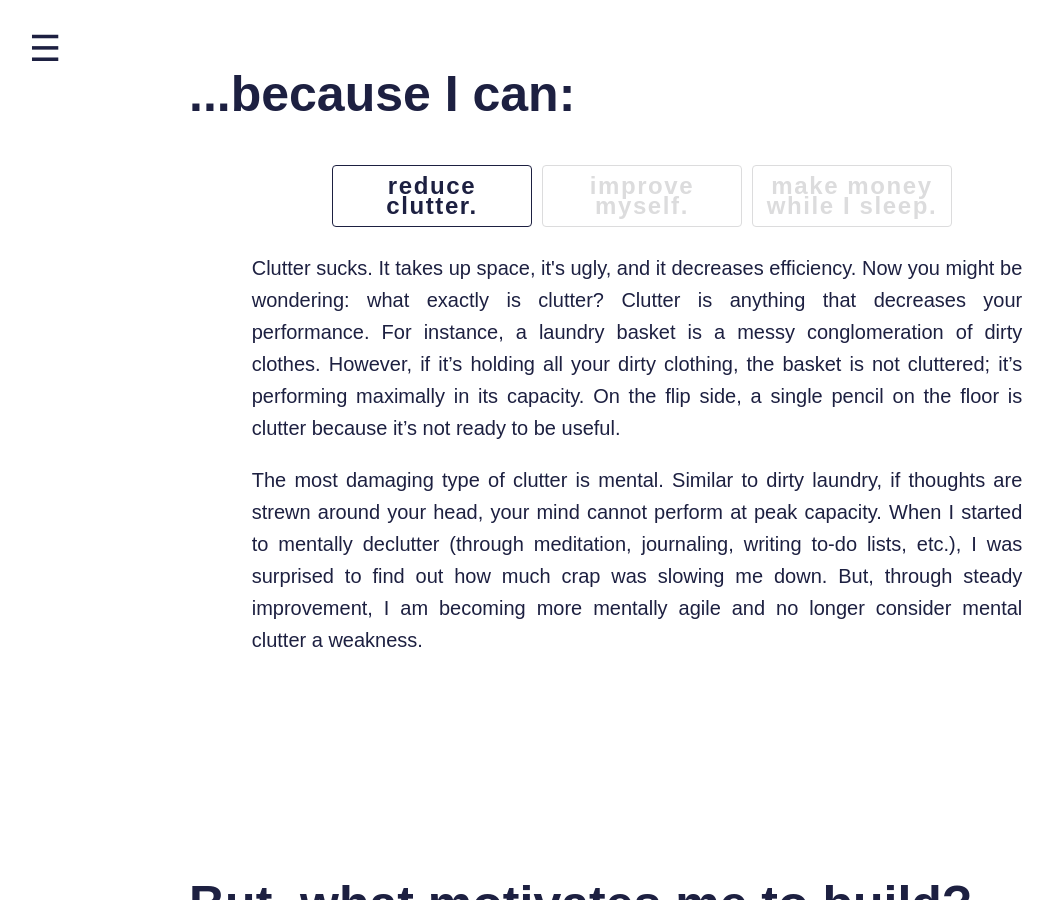
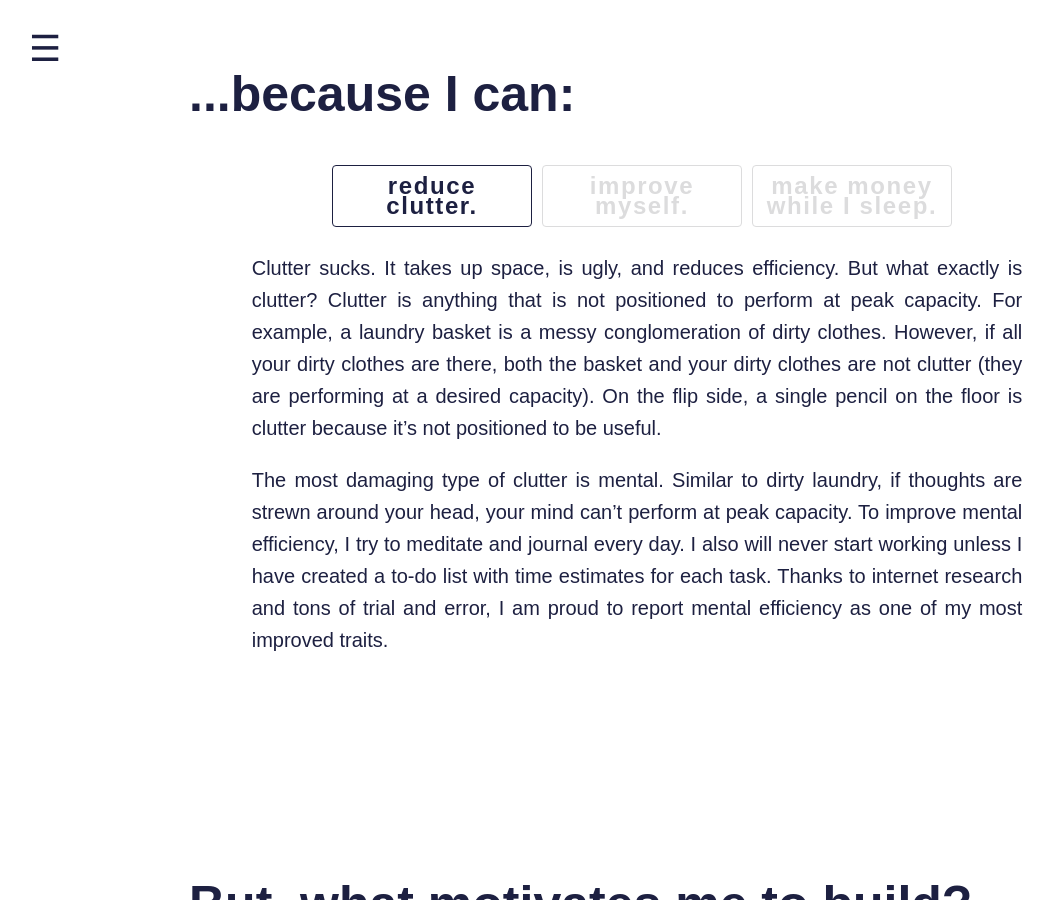
Before and after one commit to michael-berk/mberk06.github.io, a Jekyll site: the page built from about.html, in a window 1280 px wide and 900 px high, scrolled down 924 px. Shown: the whole window, without its empty margins (3-1057 px from the left). Built offline with Jekyll 4.4.1, drawn with Linux system fonts in a browser that asks for light colours.

Commit message:
web final

```diff
--- a/_includes/aboutInclude.html
+++ b/_includes/aboutInclude.html
@@ -1,5 +1,5 @@
 <script src="/scripts/becauseButtons.js">//handle button clicks</script><script src="/scripts/wordcloud.js">//handle wordcloud mouseover</script><script src="/scripts/tooltip.js">//handle tooltip for mobile</script><meta name="viewport" content="width=device-width, initial-scale=1"/><div class="opener-container"></div><h1 id="opener">I Love<br>Building</h1><div id="about-content"><div id="because-container"><h2 id="becuase" class="main-sentence">...because I can: </h2><div id="because-button-container"><button id="b_clutter" class="because-buttons">reduce<br>clutter. </button><button id="b_improvement" class="because-buttons">improve<br>myself.</button><button id="b_money" class="because-buttons">make money<br>while I sleep.</button></div><div id="because-text-container"><p id="because-text1" class="because-text"></p><p id="because-text2" class="because-text"></p></div></div><h2 id="values-sentence" class="main-sentence">
 But, what motivates me to build<span id="question" onclick="tooltip(this)" class="tooltip_question">?
 <span class="tooltiptext"> "Here is a<a href="/assets/img/whytree.png")> tree </a> showing how values motivate me. Values in yellow are the ones I'm currently focusing on." </span></span></h2><div id="values-container"><div class="value-container"><h2 class="numeral">I</h2><h3 onclick="tooltip(this)" class="values">Growth
-<span class="tooltiptext"> My Definition: improvement of myself and my skills</span></h3></div><div class="value-container"><h2 class="numeral">II</h2><h3 onclick="tooltip(this)" class="values">Ambition<span class="tooltiptext">My Definition: setting and reaching demanding goals</span></h3></div><div class="value-container"><h2 class="numeral">III</h2><h3 onclick="tooltip(this)" class="values">Pleasure<span class="tooltiptext">My Definition: emphasizing and enjoying the process</span></h3></div><div class="value-container"><h2 class="numeral">IV</h2><h3 onclick="tooltip(this)" class="values">Grit<span class="tooltiptext">My Definition: achievement in difficult circumstances</span></h3></div><div class="value-container"><h2 class="numeral">V</h2><h3 onclick="tooltip(this)" class="values">Impact<span class="tooltiptext">My Definition: effective contributions to my work</span></h3></div><div class="value-container"><h2 class="numeral">VI</h2><h3 onclick="tooltip(this)" class="values">Exploration<span class="tooltiptext">My Defenition: allowing curiosity motivate me</span></h3></div></div><h2 id="wordcloud-sentence" class="main-sentence">Using these values, I try to incorporate...</h2><div class="wordcloud-container-svg"><script>$('.wordcloud-container-svg').load('/wordcloud/wordcloud.svg');
+<span class="tooltiptext"> Consistently improving myself and my skills</span></h3></div><div class="value-container"><h2 class="numeral">II</h2><h3 onclick="tooltip(this)" class="values">Ambition<span class="tooltiptext">Setting goals that are sometimes too difficult to achieve </span></h3></div><div class="value-container"><h2 class="numeral">III</h2><h3 onclick="tooltip(this)" class="values">Pleasure<span class="tooltiptext">Staying present and enjoying the process</span></h3></div><div class="value-container"><h2 class="numeral">IV</h2><h3 onclick="tooltip(this)" class="values">Grit<span class="tooltiptext">Persevering in sub-optimal circumstances</span></h3></div><div class="value-container"><h2 class="numeral">V</h2><h3 onclick="tooltip(this)" class="values">Impact<span class="tooltiptext">Utilizing the 80/20 rule when planning my work</span></h3></div><div class="value-container"><h2 class="numeral">VI</h2><h3 onclick="tooltip(this)" class="values">Exploration<span class="tooltiptext">Allowing curiosity to steer my projects</span></h3></div></div><h2 id="wordcloud-sentence" class="main-sentence">Using these values, I try to incorporate...</h2><div class="wordcloud-container-svg"><script>$('.wordcloud-container-svg').load('/wordcloud/wordcloud.svg');
 </script></div><div class="wordcloud-container-img"><img id="wordcloud-img" src="/assets/img/wordcloud-mobile.png" style="width:100%"/></div><span id="basketball" onclick="tooltip(this)" class="tooltip_basketball"><span class="tooltiptext"> "If you're curious, this is the <a href="https://www.youtube.com/watch?v=SrlBgLdGKZM")>best dunk</a> of all time. </span></span><h2 class="main-sentence">Here's what I've done so far...</h2><div class="button-wrapper"><form action="/experience#last"><input id="experience-button" type="submit" value="experience"/></form></div></div>
--- a/_includes/footer.html
+++ b/_includes/footer.html
@@ -1 +1 @@
-<script src="/scripts/tooltip.js">//handle tooltip for mobile</script><footer id="footer"><div id="social-container1"><hr/><a href="/"><p id="footer-name">Michael Berk </p></a><div id="sushi" onclick="tooltip(this)" class="tooltip_right"><span class="tooltiptext">"My second passion is food. My favorite cuisine is sushi (because of childhood priming), but I will eat literally anything."</span></div><div id="social-container2"><!--Social media links--><a href="https://github.com/mberk06"><img id="github" src="/assets/img/github.png" class="icon"/></a><a href="https://www.linkedin.com/in/michael-berk-48783a146/"><img id="linkedin" src="/assets/img/linkedin.png" class="icon"/></a><a href="https://stackoverflow.com/users/9040673/michael-berk"><img id="stackoverflow" src="/assets/img/stackoverflow.png" class="icon"/></a></div></div></footer>
+<script src="/scripts/tooltip.js">//handle tooltip for mobile</script><footer id="footer"><div id="social-container1"><hr/><a href="/"><p id="footer-name">Michael Berk </p></a><div id="sushi" onclick="tooltip(this)" class="tooltip_right"><span class="tooltiptext">"My second passion is food. My favorite cuisine is sushi (because of childhood priming), but I will eat literally anything."</span></div><div id="social-container2"><!--Social media links--><a href="https://github.com/mberk06"><img id="github" src="/assets/img/github.png" class="icon"/></a><a href="https://www.linkedin.com/in/michael-berk-48783a146/"><img id="linkedin" src="/assets/img/linkedin.png" class="icon"/></a><a href="https://stackoverflow.com/users/3206926/michael-berk"><img id="stackoverflow" src="/assets/img/stackoverflow.png" class="icon"/></a></div></div></footer>
--- a/_jadefiles/footer.jade
+++ b/_jadefiles/footer.jade
@@ -15,5 +15,5 @@
 				img(class="icon", id="github", src="/assets/img/github.png")
 			a(href="https://www.linkedin.com/in/michael-berk-48783a146/")
 				img(class="icon", id="linkedin", src="/assets/img/linkedin.png")
-			a(href="https://stackoverflow.com/users/9040673/michael-berk")
+			a(href="https://stackoverflow.com/users/3206926/michael-berk")
 				img(class="icon", id="stackoverflow", src="/assets/img/stackoverflow.png")
--- a/assets/css/1-base/_base.sass
+++ b/assets/css/1-base/_base.sass
@@ -343,12 +343,12 @@
     position: absolute
     z-index: 100000000
     top: 12px
-    right: 120%
+    right: 105%
     &::after
       content: ""
       position: absolute
       top: 50%
-      left: 100%
+      transform: translate(-100px, 0)
       margin-top: -5px
       border-width: 5px
       border-style: solid
--- a/assets/css/main.css
+++ b/assets/css/main.css
@@ -650,12 +650,13 @@
     position: absolute;
     z-index: 100000000;
     top: 12px;
-    right: 120%; }
+    right: 105%; }
     .tooltip_shark .tooltiptext::after {
       content: "";
       position: absolute;
       top: 50%;
-      left: 100%;
+      -webkit-transform: translate(-100px, 0);
+              transform: translate(-100px, 0);
       margin-top: -5px;
       border-width: 5px;
       border-style: solid;
--- a/text/because_text.json
+++ b/text/because_text.json
@@ -1,7 +1,7 @@
 [
 	{
-		"clutter" : ["Clutter sucks. It takes up space, it's ugly, and it decreases efficiency. Now you might be wondering: what exactly is clutter? Clutter is anything that decreases your performance. For instance, a laundry basket is a messy conglomeration of dirty clothes. However, if it’s holding all your dirty clothing, the basket is not cluttered; it’s performing maximally in its capacity. On the flip side, a single pencil on the floor is clutter because it’s not ready to be useful.","The most damaging type of clutter is mental. Similar to dirty laundry, if thoughts are strewn around your head, your mind cannot perform at peak capacity. When I started to mentally declutter (through meditation, journaling, writing to-do lists, etc.), I was surprised to find out how much crap was slowing me down. But, through steady improvement, I am becoming more mentally agile and no longer consider mental clutter a weakness."],
-		"improvement" : ["Here’s some math: if you improve by one percent every day, after one year you will be about 37 times better. So, it seems like a no-brainer to improve consistently at the highest level possible. Few things are more rewarding than setting goals and steadily working to achieve them.","Every project I take on incorporates an area of myself that I want to improve. For instance, I used to struggle with creating products in a timely manner (I always got lost in the details). One day, after spending 45 minutes aligning the text on the footer of an otherwise empty website, I realized this pace was not sustainable. So, after some research, I decided that my attitude for future projects would be to create a minimum viable product (MVP), and fill in the gaps later. By using this strategy I can now happily say that efficiency is one of my strengths."],
-		"money" : ["Do you ever wish you could do two things at once? Same. That’s why I’m obsessed with making money while I sleep (sometimes literally). Now, this concept always takes one of two forms: delegating (to humans) or automating (through computers). Personally, I am more interested in automation because with a little initial work, you can have a free and very efficient personal assistant.","My first experiment with automation was an NBA lineup predictor that web-scraped data to and forecasted Draftkings lineups. The entire program took several months to build, but once it was created, I could get a winning lineup in under 20 minutes whenever I wanted."]
+		"clutter" : ["Clutter sucks. It takes up space, is ugly, and reduces efficiency. But what exactly is clutter? Clutter is anything that is not positioned to perform at peak capacity. For example, a laundry basket is a messy conglomeration of dirty clothes. However, if all your dirty clothes are there, both the basket and your dirty clothes are not clutter (they are performing at a desired capacity). On the flip side, a single pencil on the floor is clutter because it’s not positioned to be useful.","The most damaging type of clutter is mental. Similar to dirty laundry, if thoughts are strewn around your head, your mind can’t perform at peak capacity. To improve mental efficiency, I try to meditate and journal every day. I also will never start working unless I have created a to-do list with time estimates for each task. Thanks to internet research and tons of trial and error, I am proud to report mental efficiency as one of my most improved traits."],
+		"improvement" : ["Here’s some math: if you improve by 1% every day, after one year you will be about 37 times better. So, it seems like a no-brainer to improve consistently at the highest level possible. I also find few things more rewarding than achieving a demanding goal.","Every project I tackle incorporates an area of myself that I want to improve. For instance, I used to struggle with creating products in a timely manner (I always got lost in the details). One day, after spending 45 minutes aligning the footer text of an otherwise empty website, I realized this pace was not sustainable. After some research, I decided that my attitude for future projects would be to create a minimum viable product (MVP) for everything, and fill in the gaps later. By using this strategy, I can now happily say that efficiency is one of my strengths."],
+		"money" : ["Do you ever wish you could do two things at once? Same. That’s why I’m love “making money while I sleep” (sometimes literally). Now, this concept always takes one of two forms: delegating (to humans) or automating (through computers). Personally, I am more interested in automation because with a little initial work, you can have a free and very efficient personal assistant.","My first experiment with automation was an NBA lineup predictor that web-scraped data to forecast Draftkings lineups. The entire program took several months to build, but once it was created, I could get a winning lineup in under 20 minutes."]
 	}
 ]
--- a/wordcloud/word-links.csv
+++ b/wordcloud/word-links.csv
@@ -3,12 +3,12 @@
 Investing,https://www.thebalance.com/rolling-index-returns-1973-mid-2009-4061795
 Entrepreneurship,https://www.fitalyst.com/
 Environmental Management,https://www.sas.upenn.edu/earth/environmental-studies/sustainability-and-environmental-management-concentration
-Side-Projects,http://michaeldberk.com/experience
+Side-Projects,http://michaeldberk.com/experience#last
 Coral Reefs,http://www.reefcheck.org/
 Spanish,https://www.sas.upenn.edu/hispanic-portuguese-studies/undergraduate/hispanic-studies/requirements-majors-minors/certificate-spanish-language
 Product,https://www.reef.com/shop/arch-support/fanning-prints-rf002146?variationId=TTO#hero=0
 Design,http://waveofchange.com/
-UI,https://robinhood.com/
+UI,https://tubitv.com/
 Sustainability,http://newleaf-llc.com/wp-content/uploads/2013/07/Triple-Bottom-Line-Venn.png
 Data,https://catalog.upenn.edu/undergraduate/programs/data-science-minor/
 Ocean,http://www.ceibahamas.org/
@@ -22,5 +22,5 @@
 Websites,http://michaeldberk.com/
 iOS Apps,https://www.seas.upenn.edu/~cis195/index.html
 Cuisine,http://sushinozawa.com/original
-Fitness,https://www.sleeplikethedead.com/exer-100benefits.html
+Fitness,https://www.youtube.com/watch?v=BHY0FxzoKZE
 Web-Scraping,https://github.com/mberk06/Web-Scraping
```
Also changed, not shown: _includes/experienceInclude.html (+1 -1 lines), _jadefiles/aboutInclude.jade (+6 -6 lines), _jadefiles/experienceInclude.jade (+10 -10 lines), wordcloud/wordcloud.svg.
